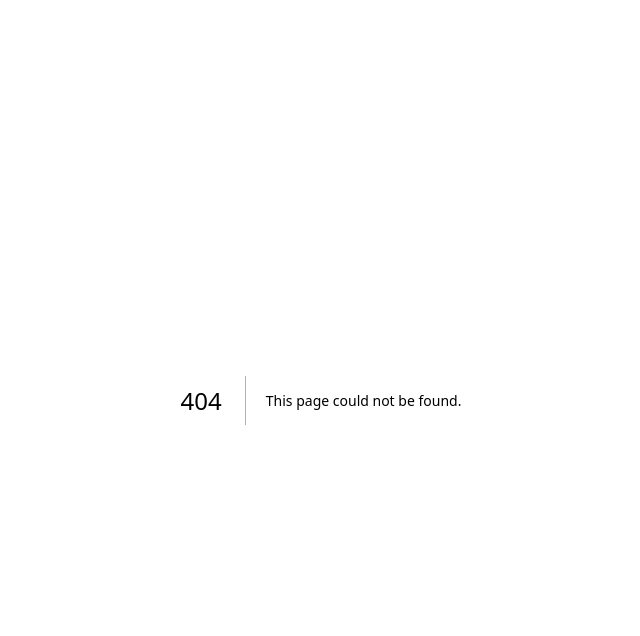
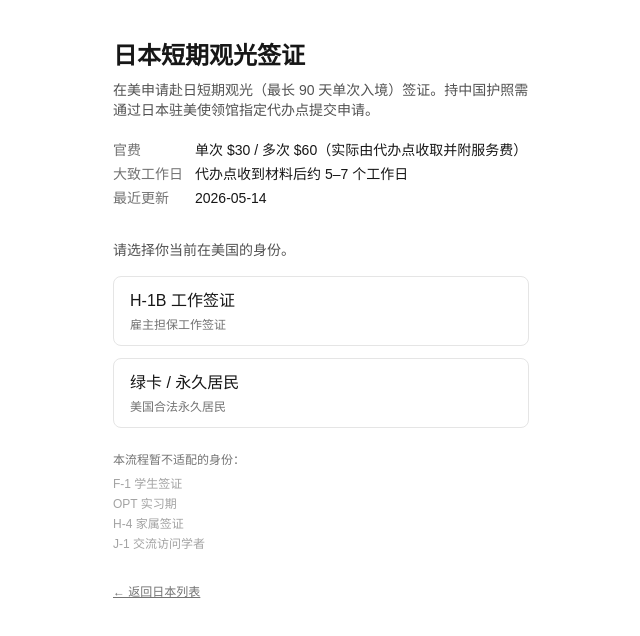
Before and after one commit to xxxmnalx/VisaApplyHelp, a Next.js app: page /jp/tourist in a window 1280 px wide. Before the commit this address had no page. Shown: the top 636 px of the page, without its empty margins (319-959 px from the left). Built offline with nearby package versions, Linux system fonts and the light colour scheme.

Commit message:
新增: app/jp/tourist/page.tsx 日本观光流程身份选择页
https://claude.ai/code/session_01VmS9UsFYC4ajDpPG5WGJgL

```diff
--- /dev/null
+++ b/app/jp/tourist/page.tsx
@@ -0,0 +1,42 @@
+import Link from "next/link";
+import { notFound } from "next/navigation";
+import StatusPicker from "@/components/StatusPicker";
+import { getFlow } from "@/lib/flows";
+import statuses from "@/data/statuses.json";
+import type { Status } from "@/lib/types";
+
+export default function JpTouristPage() {
+  const flow = getFlow("jp-tourist");
+  if (!flow) notFound();
+  const list = statuses as Status[];
+
+  return (
+    <main className="mx-auto max-w-md px-4 py-10">
+      <h1 className="text-2xl font-semibold">{flow.name}</h1>
+      <p className="mt-2 text-sm text-neutral-600">{flow.summary}</p>
+
+      <dl className="mt-5 grid grid-cols-[auto_1fr] gap-x-3 gap-y-1 text-sm">
+        <dt className="text-neutral-500">官费</dt>
+        <dd>{flow.officialFee}</dd>
+        <dt className="text-neutral-500">大致工作日</dt>
+        <dd>{flow.processingDays}</dd>
+        <dt className="text-neutral-500">最近更新</dt>
+        <dd>{flow.lastUpdated}</dd>
+      </dl>
+
+      <div className="mt-8">
+        <StatusPicker
+          statuses={list}
+          supportedStatus={flow.supportedStatus}
+          hrefFor={(s) => `/jp/tourist/wizard?status=${s}`}
+        />
+      </div>
+
+      <p className="mt-8 text-xs text-neutral-500">
+        <Link href="/jp" className="underline">
+          ← 返回日本列表
+        </Link>
+      </p>
+    </main>
+  );
+}
```
